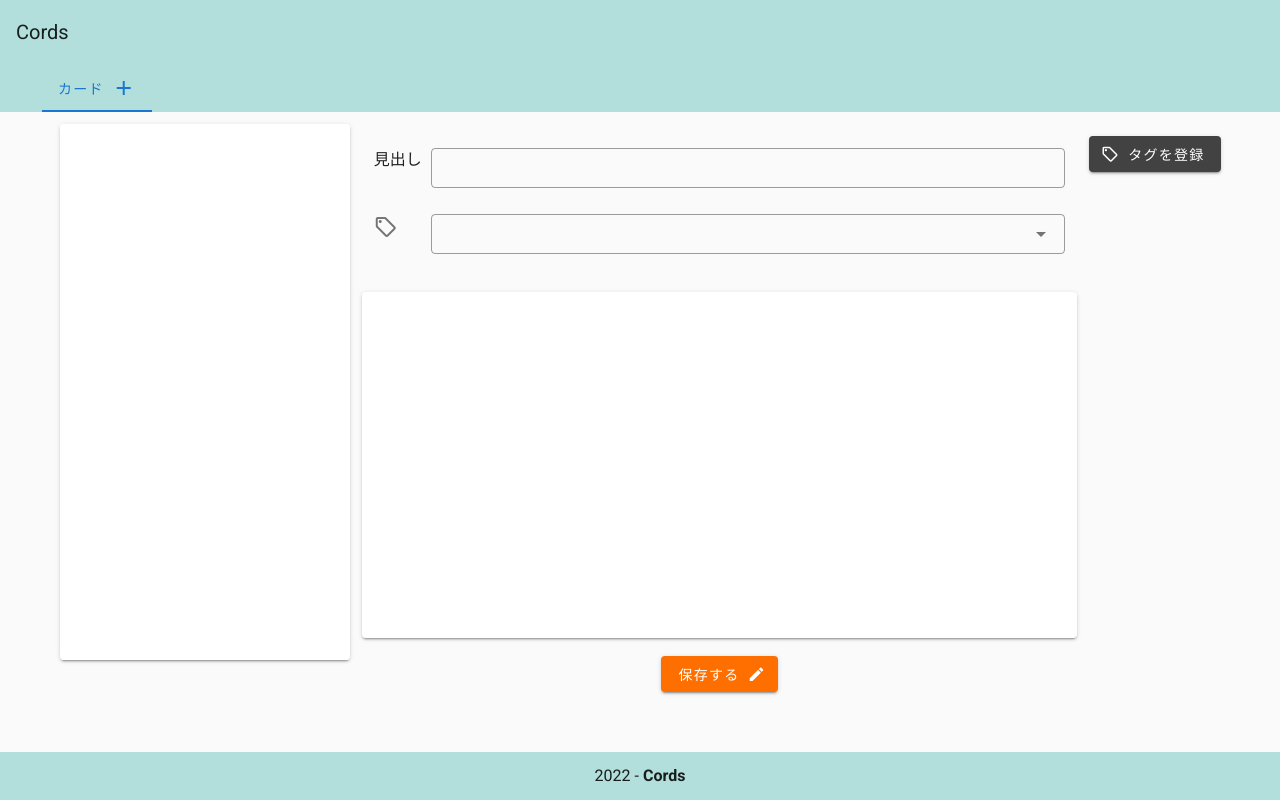
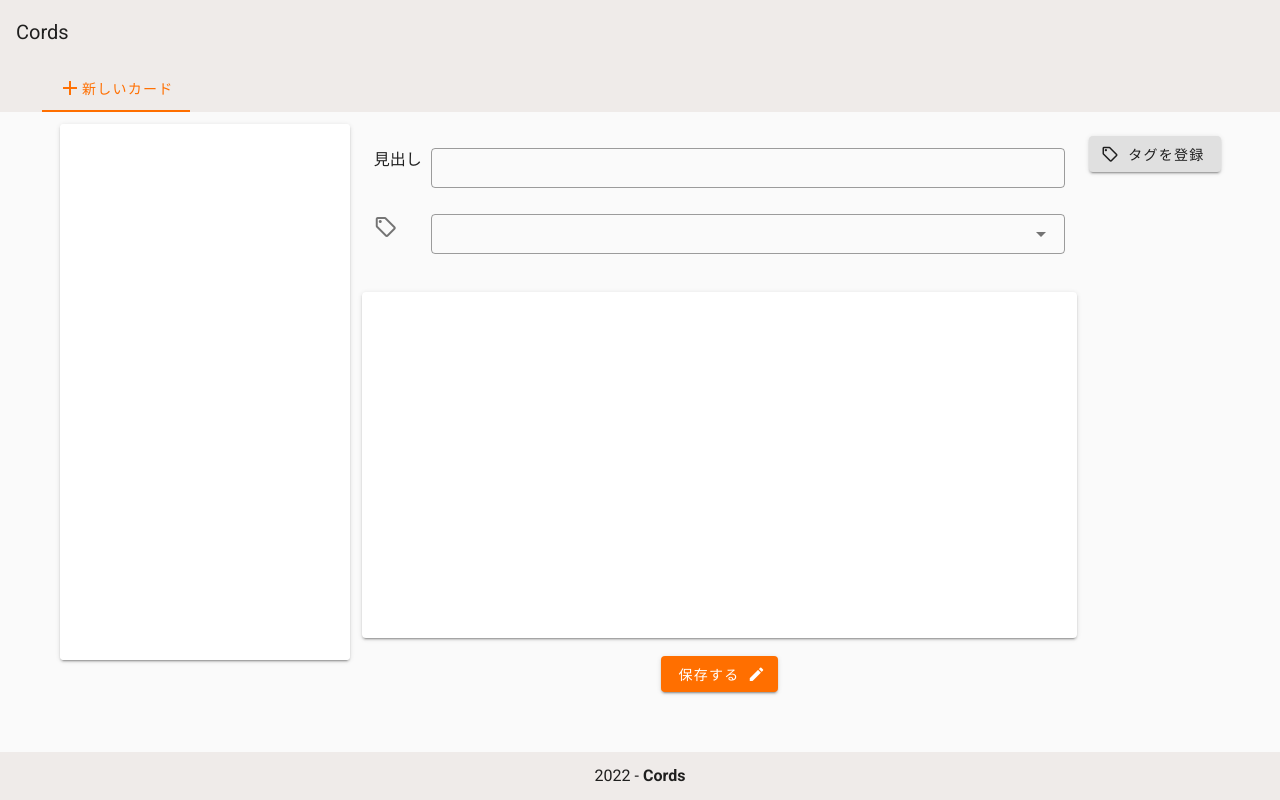
Before and after one commit to simonNozaki/cords, a Nuxt app: page / in a window 1280 px wide. Built offline with nearby package versions, Linux system fonts and the light colour scheme.

Commit message:
chore: 茶色・アンバーをテーマカラーに

```diff
--- a/components/AppFooter.vue
+++ b/components/AppFooter.vue
@@ -2,7 +2,7 @@
   <v-footer
     app
     padless
-    class="teal lighten-4"
+    class="brown lighten-5"
   >
     <v-col class="text-center">
       {{ new Date().getFullYear() }} - <strong> Cords </strong>
--- a/components/AppHeader.vue
+++ b/components/AppHeader.vue
@@ -1,7 +1,7 @@
 <template>
   <v-app-bar
     app
-    class="teal lighten-4"
+    class="brown lighten-5"
     flat
   >
     <v-app-bar-title> Cords </v-app-bar-title>
@@ -9,9 +9,13 @@
     <v-spacer></v-spacer>
 
     <template #extension>
-      <v-tabs align-with-title>
+      <v-tabs
+        align-with-title
+        slider-color="amber darken-4"
+        color="amber darken-4"
+      >
         <v-tab to="/">
-          カード <v-icon right> mdi-plus </v-icon>
+          <v-icon> mdi-plus </v-icon> 新しいカード
         </v-tab>
       </v-tabs>
     </template>
--- a/components/MainTagDialog.vue
+++ b/components/MainTagDialog.vue
@@ -6,9 +6,8 @@
     >
       <template #activator="{ on, attrs }">
         <v-btn
-          elevation="2"
-          color="secondary"
-          class="white--text justify-center mx-auto ma-3"
+          color="#e0e0e0"
+          class="justify-center mx-auto ma-3"
           v-bind="attrs"
           v-on="on"
         >
@@ -46,7 +45,7 @@
                 <v-btn
                   :disabled="!isSubmittable"
                   elevation="2"
-                  color="primary"
+                  color="amber darken-4"
                   class="white--text justify-center mx-auto ma-5"
                   @click="addTag"
                 >
```
